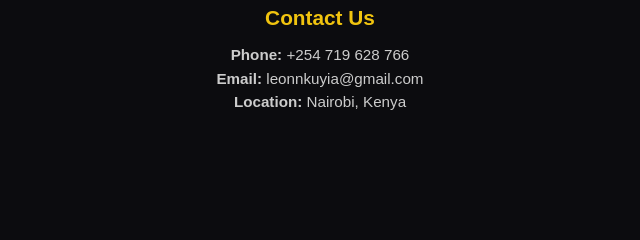
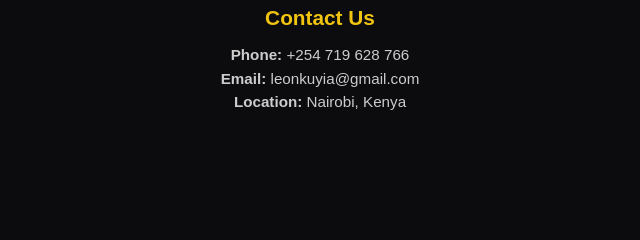
Before and after one commit to Lyone-K/leon-graphics-website, a plain HTML site: page services.html in a window 1280 px wide. Shown: the part 1050-1290 px from the top of the page, 579-1219 px from the left. Drawn offline with Linux system fonts and the light colour scheme.

Commit message:
Update services.html

```diff
--- a/services.html
+++ b/services.html
@@ -94,7 +94,7 @@
     <div class="footer-info">
       <h3>Contact Us</h3>
       <p><strong>Phone:</strong> +254 719 628 766</p>
-      <p><strong>Email:</strong> leonnkuyia@gmail.com</p>
+      <p><strong>Email:</strong> leonkuyia@gmail.com</p>
       <p><strong>Location:</strong> Nairobi, Kenya</p>
     </div>
 
```
